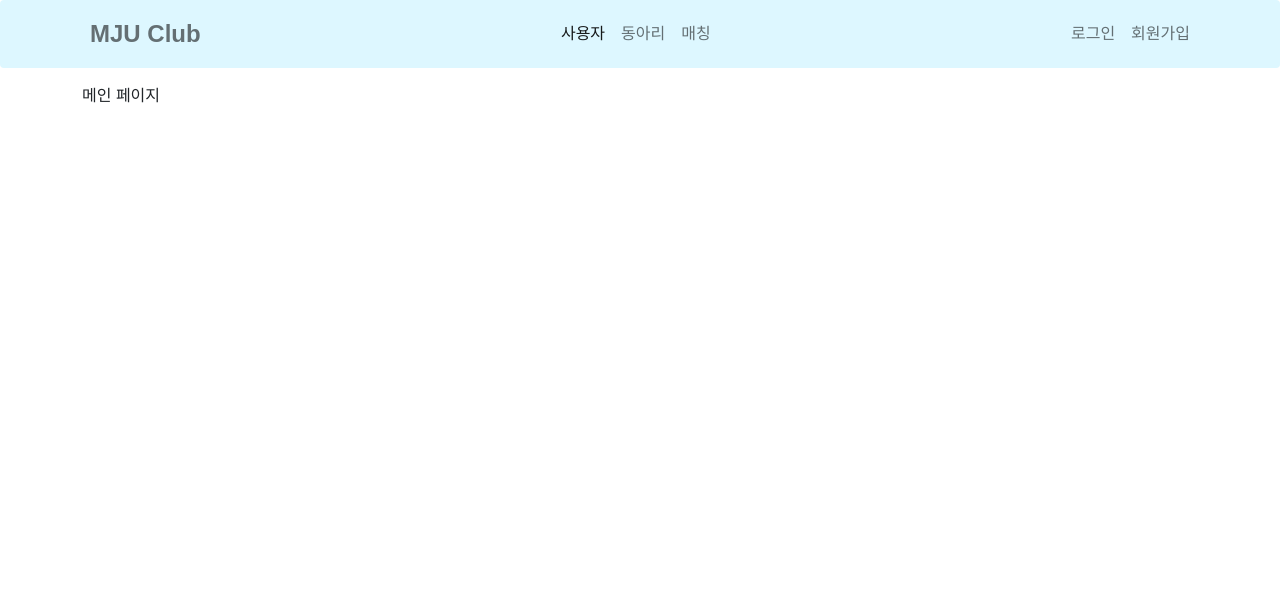
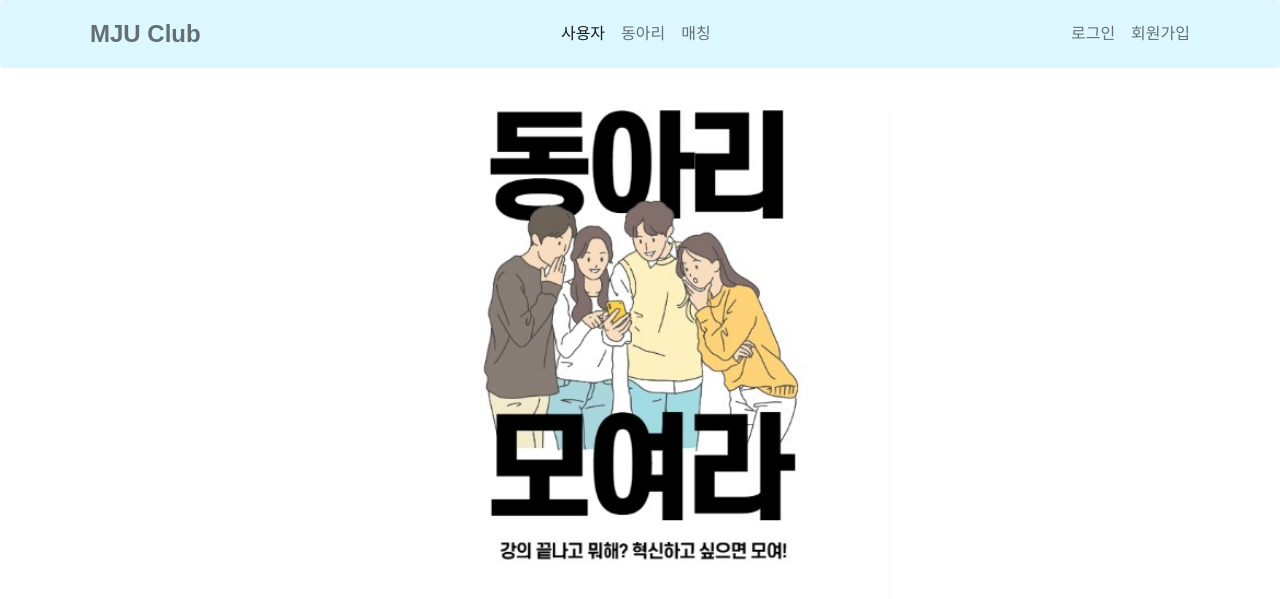
Before and after one commit to chakunyoung/mjuclub, a Django app: template app_main/templates/main.html in a window 1280 px wide. Shown: the top 599 px of the page. Run offline with Django 3.2, Linux system fonts and the light colour scheme; the template is opened without the code that fills it, so the values that code supplies are empty.

Commit message:
화면에 그림이 안나옴

```diff
--- a/app_main/templates/main.html
+++ b/app_main/templates/main.html
@@ -1,10 +1,13 @@
 {% extends 'base.html' %}
 
 {% block content %}
+    <div class="d-flex justify-content-center">
+        <img src="mainclub.jpg" width="500">
+    </div>
 
 
 
-메인 페이지
+
 
     {{ message }}
 
```
Also changed, not shown: app_main/templates/mainclub.jpg (added).
